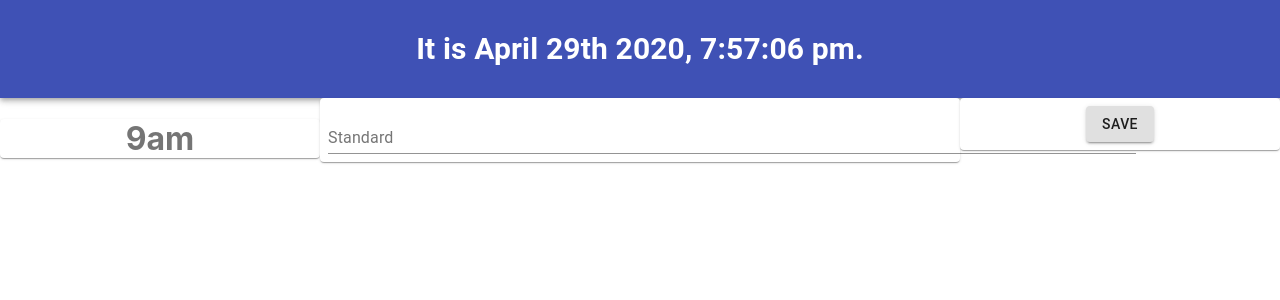
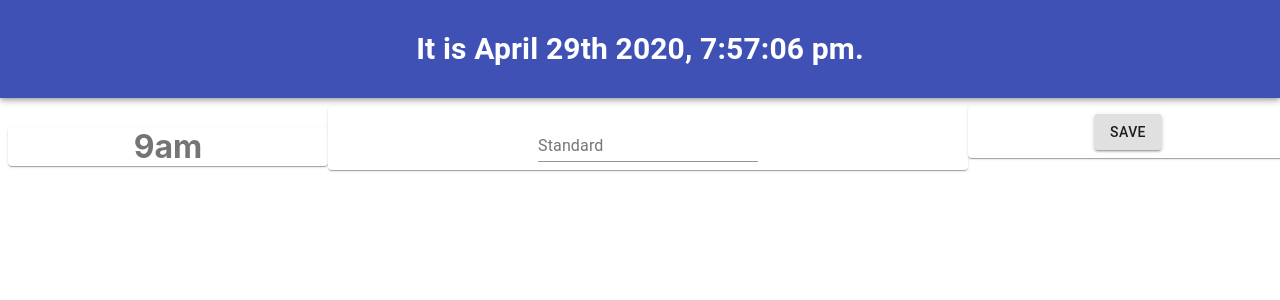
Before and after one commit to Haplescent/react-cal, a React (Create React App) app: page / in a window 1280 px wide. Shown: the top 300 px of the page. Built offline with nearby package versions, Linux system fonts and the light colour scheme.

Commit message:
moved Button and textfield to same functional component so that state can be shared between them

```diff
--- a/src/components/Button.js
+++ /dev/null
@@ -1,33 +0,0 @@
-import React, { useState } from 'react';
-import { makeStyles } from "@material-ui/core/styles";
-import Button from "@material-ui/core/Button";
-
-
-const useStyles = makeStyles((theme) => ({
-  root: {
-    "& > *": {
-      margin: theme.spacing(1),
-    },
-  },
-}));
-
-
-
-export default function ContainedButtons() {
-  const [text, setText] = useState("Save");
-  const classes = useStyles();
-
-  function handleClick() {
-    if (text === "Save") {
-      setText("Edit")
-    } else {
-      setText("Save")
-    }
-  }
-
-  return (
-    <div className={classes.root}>
-      <Button variant="contained" onClick={() => handleClick()}>{text}</Button>
-    </div>
-  );
-}
--- a/src/components/Grid.js
+++ b/src/components/Grid.js
@@ -3,11 +3,15 @@ import { makeStyles } from "@material-ui/core/styles";
 import Paper from "@material-ui/core/Paper";
 import Grid from "@material-ui/core/Grid";
 import BasicTextFields from "./Textfield.js";
-import ContainedButtons from "./Button.js";
+import Button from "@material-ui/core/Button";
+import TextField from "@material-ui/core/TextField";
 
 const useStyles = makeStyles((theme) => ({
   root: {
     flexGrow: 1,
+    "& > *": {
+      margin: theme.spacing(1),
+    }
   },
   paper: {
     padding: theme.spacing(0),
@@ -19,6 +23,40 @@ const useStyles = makeStyles((theme) => ({
 export default function CenteredGrid(props) {
   const classes = useStyles();
   const [textInput, setTextInput] = useState("");
+  const [text, setText] = useState("Save");
+
+
+  function handleClick() {
+    if (text === "Save") {
+      setText("Edit")
+    } else {
+      setText("Save")
+    }
+  }
+
+  function ContainedButtons() {
+    return (
+      <Grid item xs={3}>
+      <Paper className={classes.paper}>
+        <div className={classes.root}>
+          <Button variant="contained" onClick={() => handleClick()}>{text}</Button>
+        </div>
+      </Paper>
+      </Grid>
+    );
+  }
+
+  function BasicTextFields() {
+    return (
+      <Grid item xs={6}>
+        <Paper Paper className={classes.paper}>
+          <form className={classes.root} noValidate autoComplete="off">
+            <TextField id="standard-basic" label="Standard" />
+          </form>
+        </Paper>
+      </Grid>
+    );
+  }
 
   return (
     <div className={classes.root}>
@@ -34,12 +72,8 @@ export default function CenteredGrid(props) {
               <h1>{props.hour}</h1>
             </Paper>
           </Grid>
-          <Grid item xs={6}>
-            <Paper Paper className={classes.paper}>{BasicTextFields()}</Paper>
-          </Grid>
-          <Grid item xs={3}>
-            <Paper className={classes.paper}>{ContainedButtons()}</Paper>
-          </Grid>
+          {BasicTextFields()}
+          {ContainedButtons()}
         </Grid>
     </div>
   );
```
